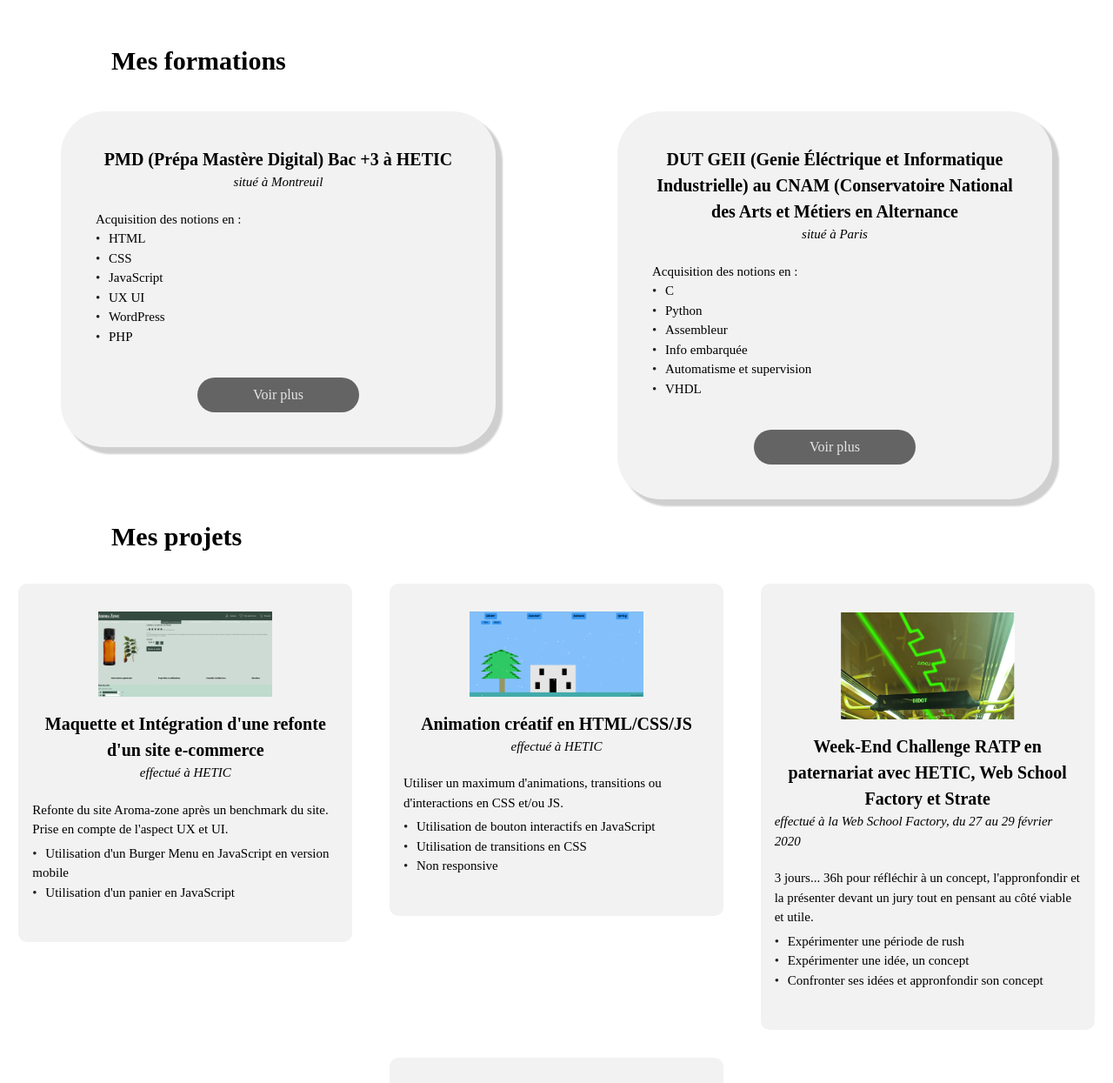
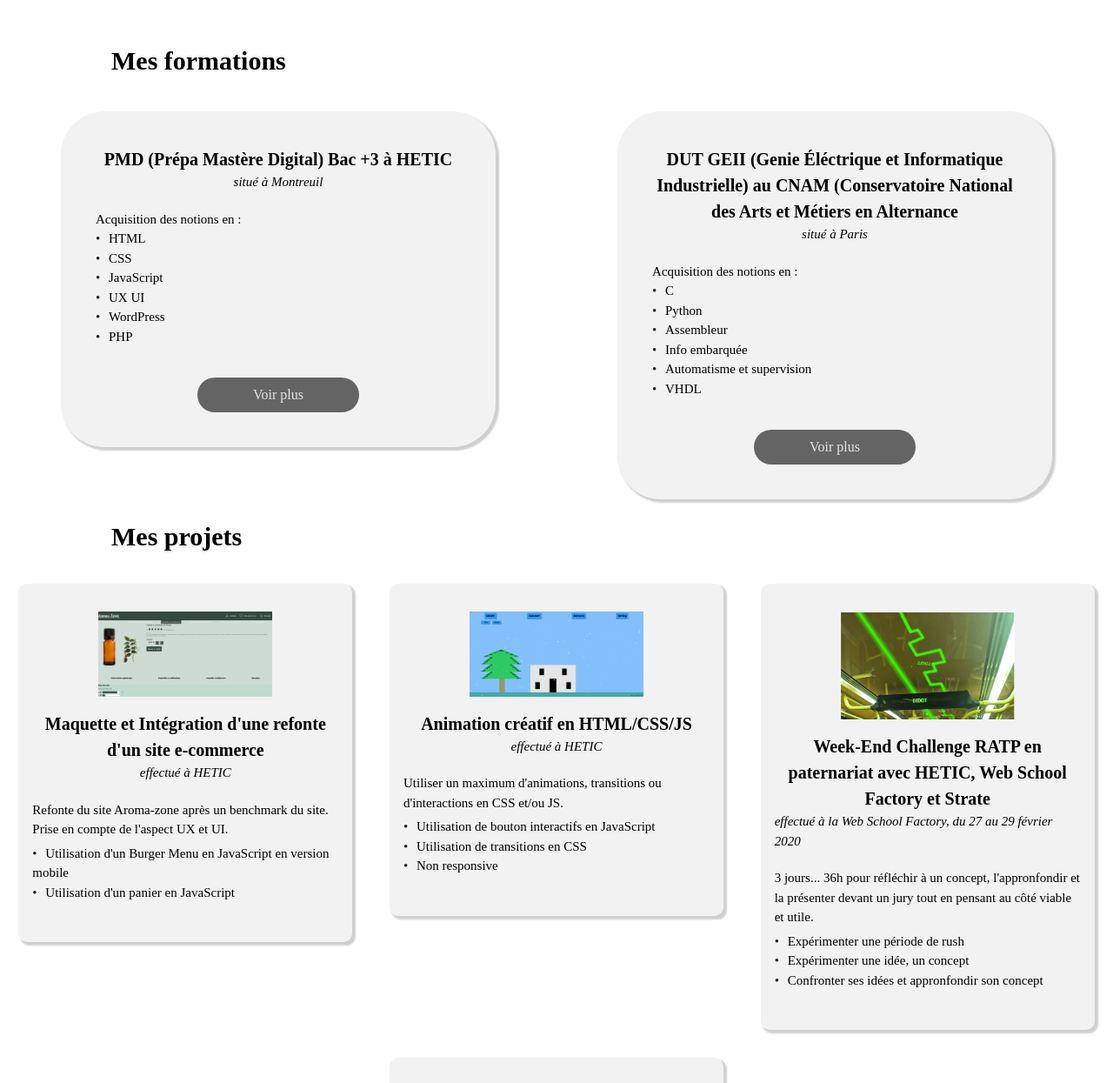
Before and after one commit to LauraTertre/portfolio, a plain HTML site: page index.html in a window 1280 px wide. Shown: the part 1091-2336 px from the top of the page at 87% size. Drawn offline with Linux system fonts and the light colour scheme.

Commit message:
box shadow

```diff
--- a/sources/css/style.css
+++ b/sources/css/style.css
@@ -185,7 +185,7 @@ button.seeSite {
     padding: 4rem;
     border-radius: 50px;
     background-color: rgba(22, 22, 22, 0.055);
-    box-shadow: 7px 7px 2px 1px rgba(16, 16, 17, 0.2);
+    box-shadow: 3px 3px 2px 1px rgba(16, 16, 17, 0.2);
 }
 #formations .formation .description {
     width: 100%;
@@ -228,6 +228,7 @@ button.seeSite {
     padding: 2vh;
     border-radius: 10px;
     background-color: rgba(22, 22, 22, 0.055);
+    box-shadow: 3px 3px 2px 1px rgba(16, 16, 17, 0.2);
     display: flex;
     flex-direction: column;
     align-items: center;
@@ -280,6 +281,7 @@ button.seeSite {
     top: 0;
     right: 0;
     background-color: rgb(230, 230, 230);
+    box-shadow: -3px 3px 2px 1px rgba(16, 16, 17, 0.2);
 }
 .project-content-more.open {
     width: 40rem;
```
